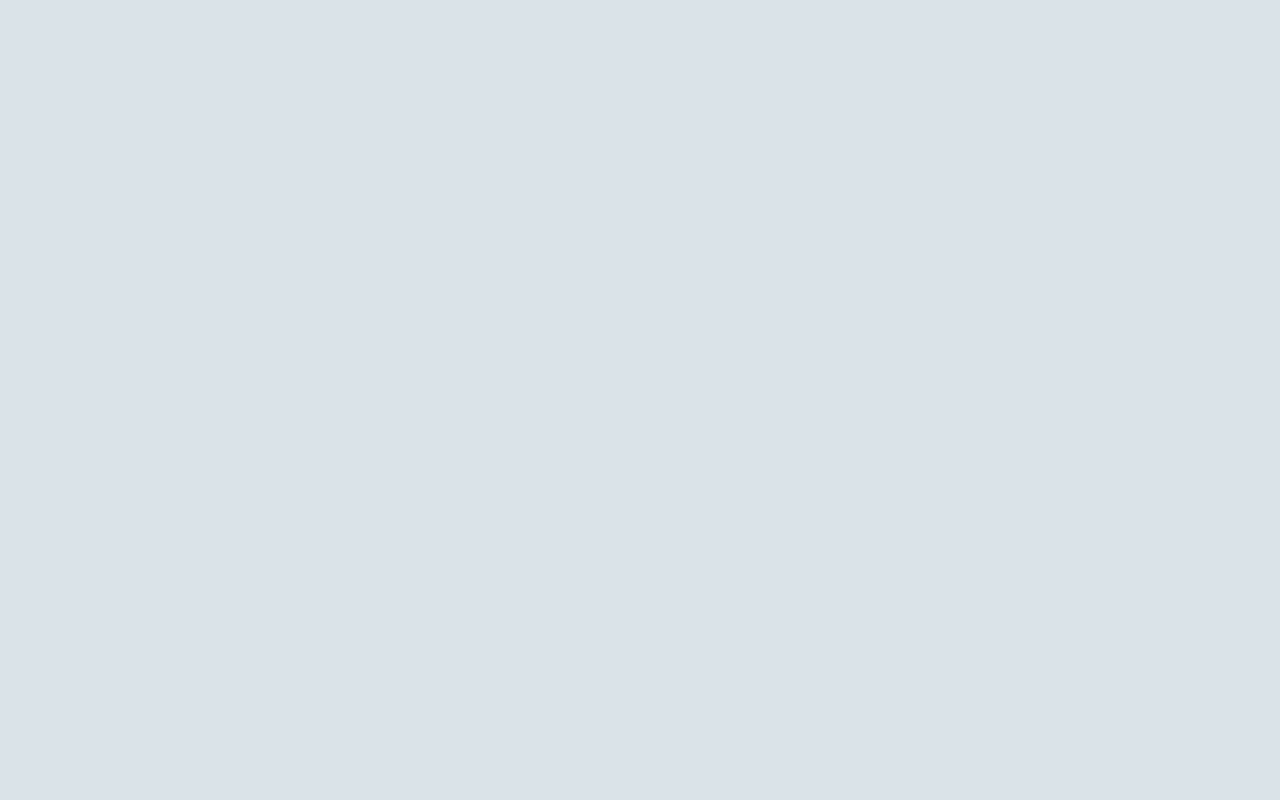
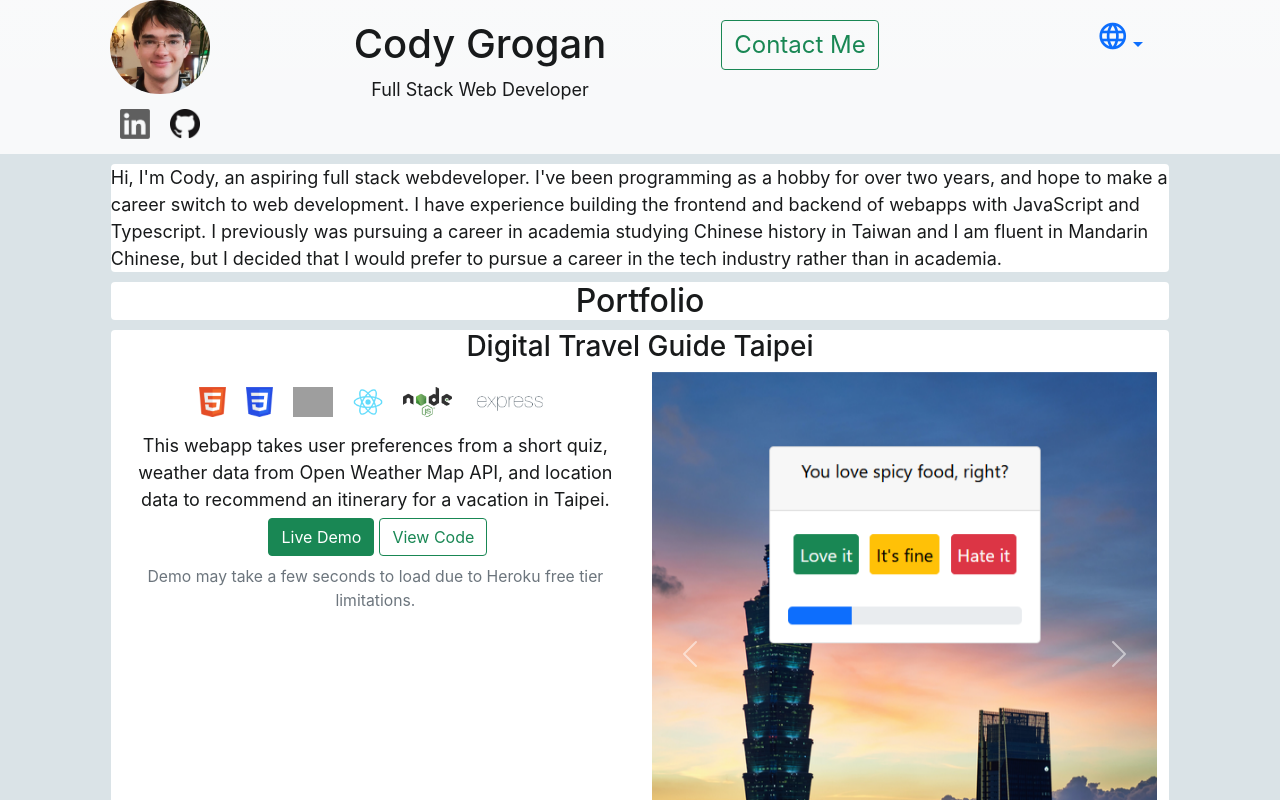
Before and after one commit to CodyGrogan/portfolio, a React (Create React App) app: page / in a window 1280 px wide. Before the commit this address had no page. Shown: the top 800 px of the page. Built offline with nearby package versions, Linux system fonts and the light colour scheme; grey boxes are pictures that could not be loaded.

Commit message:
default route set to /

```diff
--- a/package.json
+++ b/package.json
@@ -2,7 +2,7 @@
   "name": "portfolio",
   "version": "0.1.0",
   "private": true,
-  "homepage": "https://codygrogan.com",
+  "homepage": "https://codygrogan.github.io/portfolio/",
   "dependencies": {
     "@testing-library/jest-dom": "^5.16.2",
     "@testing-library/react": "^12.1.3",
--- a/src/App.tsx
+++ b/src/App.tsx
@@ -12,8 +12,8 @@ function App() {
     <div className="App">
         <BrowserRouter>
       <Routes>
-        <Route path='/portfolio' element={<Home/>}></Route>
-        <Route path='/portfolio/zh' element={<Chinese/>}></Route>
+        <Route path='/' element={<Home/>}></Route>
+        <Route path='/zh' element={<Chinese/>}></Route>
 
       </Routes>
 
```
